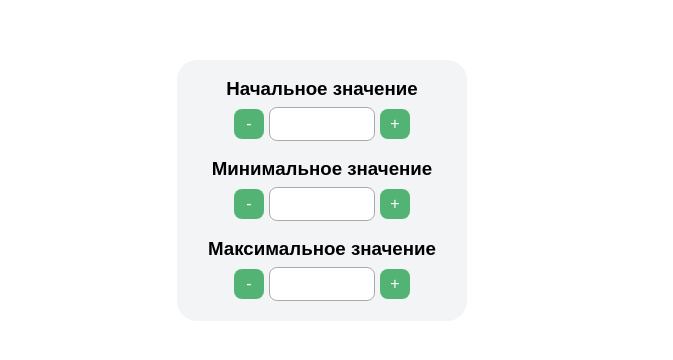
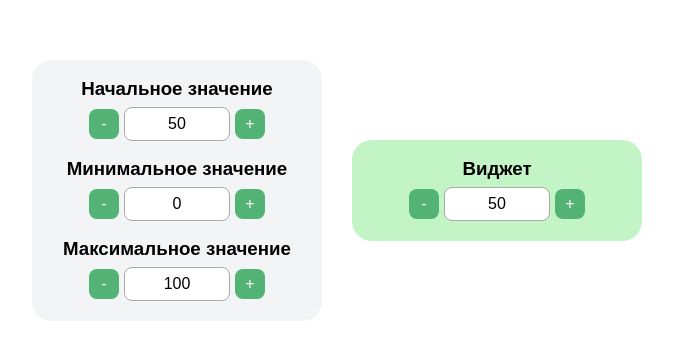
Before and after one commit to ArtMan-8/test-frontend-lvoJ5T3f, a React app: page / in a window 1280 px wide. Shown: the part 198-558 px from the top of the page, without its empty margins (303-976 px from the left). Built offline with nearby package versions, Linux system fonts and the light colour scheme.

Commit message:
add: app - разметка - стили - стейт - обработчик

```diff
--- a/src/components/app/app.jsx
+++ b/src/components/app/app.jsx
@@ -1,8 +1,32 @@
 import React from 'react';
 import Settings from '../settings/settings.jsx';
+import Widget from '../widget/widget.jsx';
+import './style.css';
 
 export default function App() {
-  return (
-    <Settings />
+  const [minNumber, setMinNumber] = React.useState(0);
+  const [maxNumber, setMaxNumber] = React.useState(100);
+  const [currentNumber, setCurrentNumber] = React.useState(50);
+
+  const widgetNumberChangeHandler = (number) => (
+    (number <= maxNumber && number >= minNumber) && setCurrentNumber(number)
   );
+
+  return <>
+    <Settings
+      currentNumber={currentNumber}
+      minNumber={minNumber}
+      maxNumber={maxNumber}
+      setCurrentNumber={widgetNumberChangeHandler}
+      setMinNumber={setMinNumber}
+      setMaxNumber={setMaxNumber}
+    />
+
+    <Widget
+      currentNumber={currentNumber}
+      minNumber={minNumber}
+      maxNumber={maxNumber}
+      onChangeNumber={widgetNumberChangeHandler}
+    />
+  </>;
 }
--- /dev/null
+++ b/src/components/app/style.css
@@ -0,0 +1,4 @@
+:global(.root) {
+  display: flex;
+  align-items: center;
+}
```
